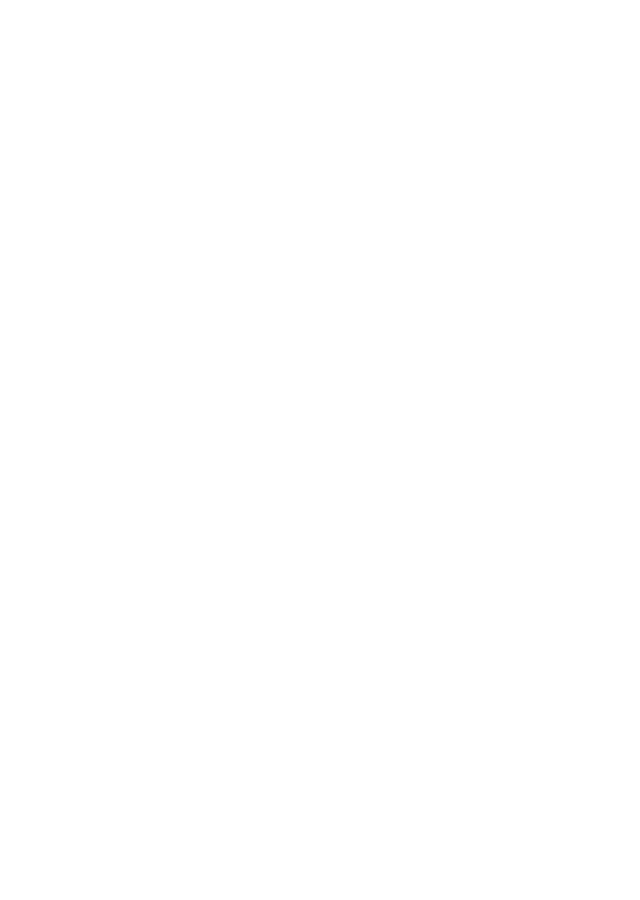
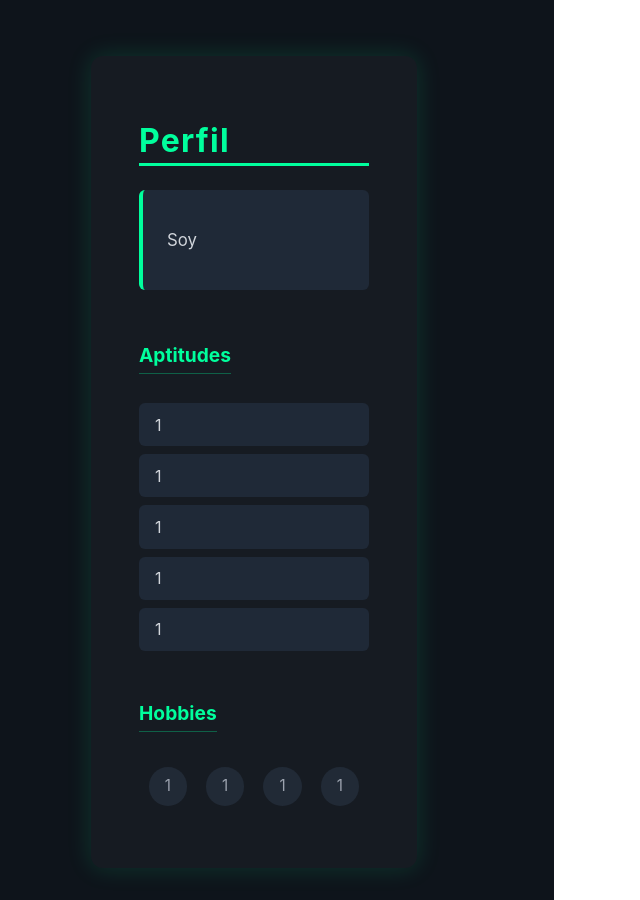
Before and after one commit to Ximena0405/cv-react-ximena, a React (Vite) app: page / in a window 1280 px wide. Shown: the part 840-1740 px from the top of the page, without its empty margins (46-686 px from the left). Before the commit the page ends 800 px from the top, so only its background shows below. Built offline with nearby package versions, Linux system fonts and the light colour scheme.

Commit message:
feat: agrega componente Perfil y actualiza App

```diff
--- a/src/App.jsx
+++ b/src/App.jsx
@@ -1,5 +1,5 @@
 import Cabecera from "./Cabecera"
-// import perfil from "./perfil"
+import Perfil from "./Perfil"
 // import experiencia from "./experiencia"
 // import estudios from "./estudios"
 
@@ -7,6 +7,7 @@
   return (
     <>
     <Cabecera />
+    <Perfil />
 
     </>
   )
--- /dev/null
+++ b/src/Perfil.css
@@ -0,0 +1,106 @@
+/* Fondo general */
+.perfil-container {
+  display: flex;
+  justify-content: center;
+  align-items: center;
+  min-height: 100vh;
+  background-color: #0e141b;
+  font-family: "Inter", "Roboto", sans-serif;
+  color: #e4e6eb;
+  padding: 2rem;
+}
+
+/* Tarjeta principal */
+.perfil-card {
+  background-color: #161b22;
+  padding: 2.5rem 3rem;
+  border-radius: 12px;
+  box-shadow: 0 0 25px rgba(0, 255, 157, 0.15);
+  max-width: 750px;
+  text-align: left;
+  transition: transform 0.3s ease, box-shadow 0.3s ease;
+}
+
+.perfil-card:hover {
+  transform: translateY(-5px);
+  box-shadow: 0 0 30px rgba(0, 255, 157, 0.25);
+}
+
+/* Título principal */
+.perfil-titulo {
+  color: #00ff9d;
+  font-size: 2rem;
+  font-weight: 700;
+  margin-bottom: 1.5rem;
+  border-bottom: 3px solid #00ff9d;
+  padding-bottom: 0.3rem;
+  letter-spacing: 1.2px;
+}
+
+/* Descripción personal */
+.perfil-descripcion {
+  font-size: 1.05rem;
+  line-height: 1.7;
+  color: #d1d5db;
+  margin-bottom: 2rem;
+  background-color: #1f2937;
+  padding: 1.2rem 1.5rem;
+  border-left: 4px solid #00ff9d;
+  border-radius: 6px;
+}
+
+.perfil-descripcion strong {
+  color: #00ff9d;
+}
+
+/* Secciones */
+.perfil-seccion {
+  margin-top: 1.8rem;
+}
+
+.perfil-subtitulo {
+  color: #00ff9d;
+  font-size: 1.2rem;
+  margin-bottom: 0.8rem;
+  border-bottom: 1px solid rgba(0, 255, 157, 0.3);
+  display: inline-block;
+  padding-bottom: 0.2rem;
+}
+
+/* Listas */
+.perfil-lista {
+  list-style: none;
+  padding-left: 0;
+}
+
+.perfil-lista li {
+  background-color: #1f2937;
+  margin-bottom: 0.5rem;
+  padding: 0.6rem 1rem;
+  border-radius: 6px;
+  color: #d1d5db;
+  transition: background-color 0.3s ease, transform 0.2s ease;
+}
+
+.perfil-lista li:hover {
+  background-color: #00ff9d20;
+  transform: translateX(5px);
+}
+
+/* Hobbies */
+.perfil-lista-hobbies li {
+  display: inline-block;
+  margin: 0.4rem 0.6rem;
+  background-color: #212a36;
+  padding: 0.5rem 1rem;
+  border-radius: 20px;
+  font-size: 0.95rem;
+  color: #9ca3af;
+  transition: all 0.3s ease;
+}
+
+.perfil-lista-hobbies li:hover {
+  background-color: #00ff9d33;
+  color: #00ff9d;
+  transform: scale(1.05);
+}
--- /dev/null
+++ b/src/Perfil.jsx
@@ -0,0 +1,43 @@
+// import { PerfilData } from "./Data"
+import "./Perfil.css"
+export default function Perfil() {
+//   const {descripcion, aptitud1, aptitud2, aptitud3, aptitud4, aptitud5, hobbie1, hobbie2, hobbie3, hobbie4} = PerfilData
+    return(
+       <section className="perfil-container">
+      <div className="perfil-card">
+        {/* Título principal */}
+        <h1 className="perfil-titulo">Perfil</h1>
+
+        {/* Descripción personal */}
+        <div className="perfil-descripcion">
+          <p>
+            Soy
+          </p>
+        </div>
+
+        {/* Aptitudes */}
+        <div className="perfil-seccion">
+          <h3 className="perfil-subtitulo">Aptitudes</h3>
+          <ul className="perfil-lista">
+            <li>1</li>
+            <li>1</li>
+            <li>1</li>
+            <li>1</li>
+            <li>1</li>
+          </ul>
+        </div>
+
+        {/* Hobbies */}
+        <div className="perfil-seccion">
+          <h3 className="perfil-subtitulo">Hobbies</h3>
+          <ul className="perfil-lista perfil-lista-hobbies">
+            <li>1</li>
+            <li>1</li>
+            <li>1</li>
+            <li>1</li>
+          </ul>
+        </div>
+      </div>
+    </section>
+    )
+}
```
